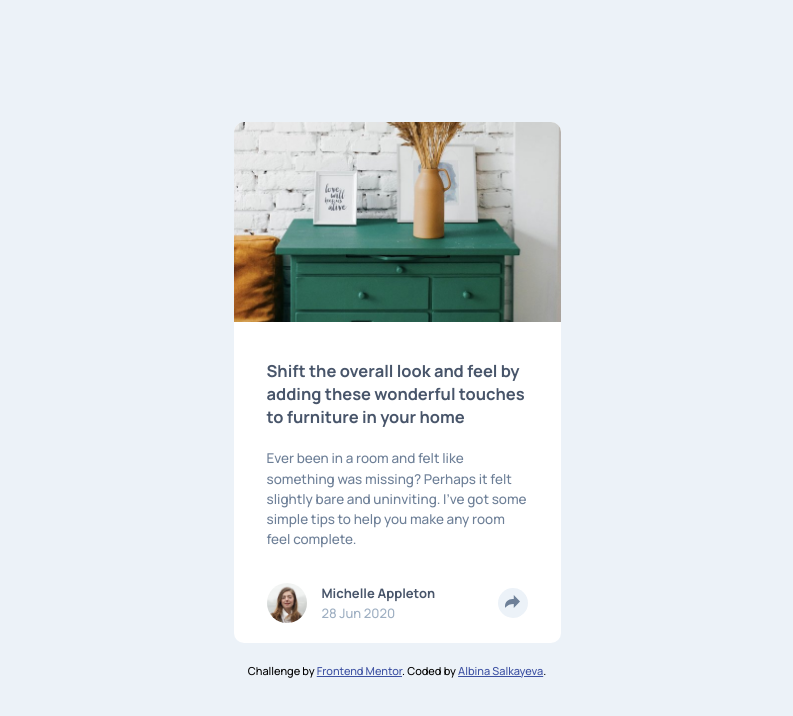
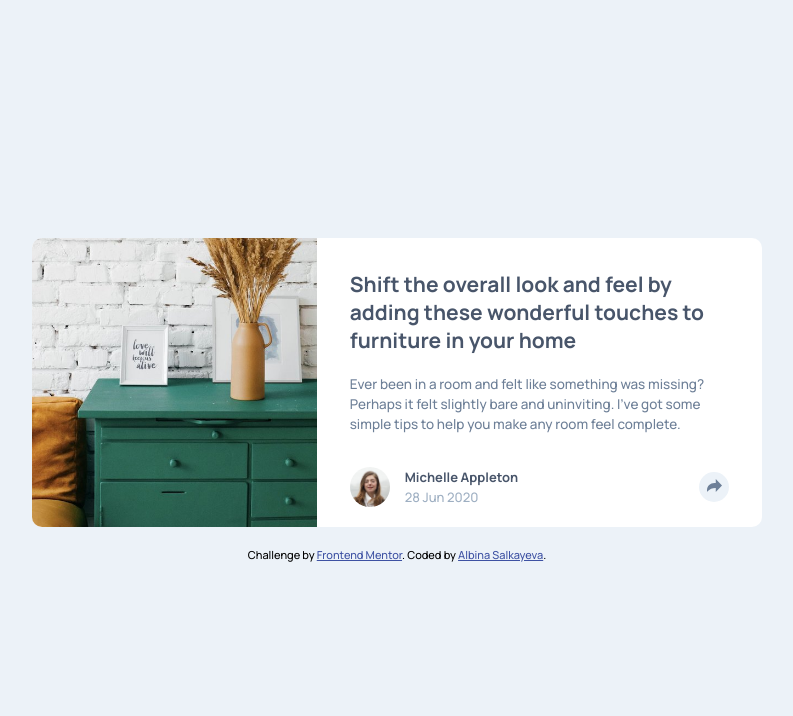
Before and after one commit to albina0104/article-preview-component, a website: page site/index.html in a window 1280 px wide. Shown: the whole page, without its empty margins (243-1036 px from the left). Drawn offline with nearby package versions, Linux system fonts and the light colour scheme; files that its build step writes are made by us from their sources.

Commit message:
Add desktop styles for the card

```diff
--- a/site/scss/_base.scss
+++ b/site/scss/_base.scss
@@ -10,6 +10,12 @@ $font: 'Manrope', sans-serif;
 @function rem($pxValue) {
   $remValue: math.div($pxValue, 16px) * 1rem;
   @return $remValue;
+}
+
+@mixin desktop {
+  @media screen and (min-width: rem(870px)) {
+    @content;
+  }
 }
 
 @mixin rounded-img($size) {
--- a/site/scss/_components.scss
+++ b/site/scss/_components.scss
@@ -8,6 +8,19 @@ main {
   background-color: white;
   position: relative;
   margin-top: rem(20px);
+
+  @include desktop {
+    max-width: rem(730px);
+  }
+}
+
+.preview-card {
+  display: flex;
+  flex-direction: column;
+
+  @include desktop {
+    flex-direction: row;
+  }
 }
 
 .preview-card__content {
@@ -18,12 +31,22 @@ main {
   width: 100%;
   height: rem(200px);
   object-fit: cover;
+
+  @include desktop {
+    width: 39%;
+    height: unset;
+    object-position: left;
+  }
 }
 
 .heading {
   color: $very-dark-grayish-blue;
   font-size: rem(16.5px);
   padding-bottom: rem(20px);
+
+  @include desktop {
+    font-size: rem(21px);
+  }
 }
 
 .preview-card__text {
```
